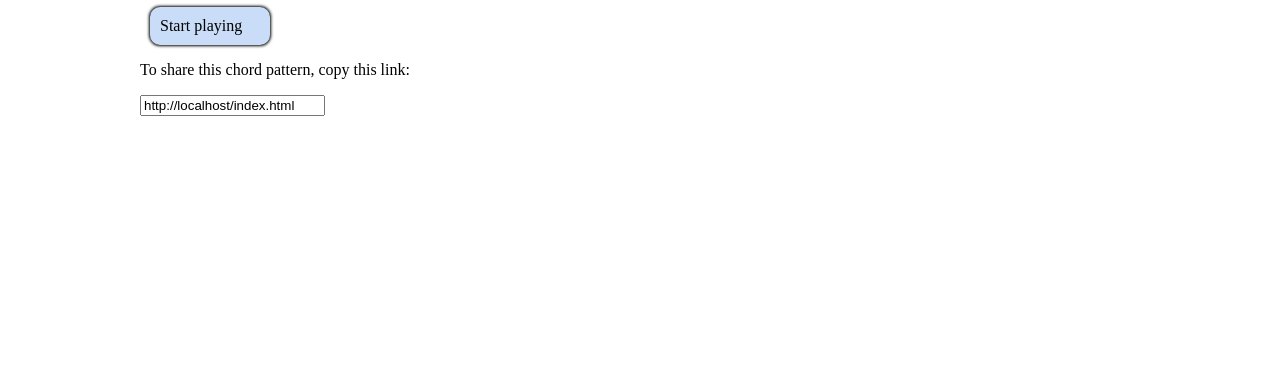
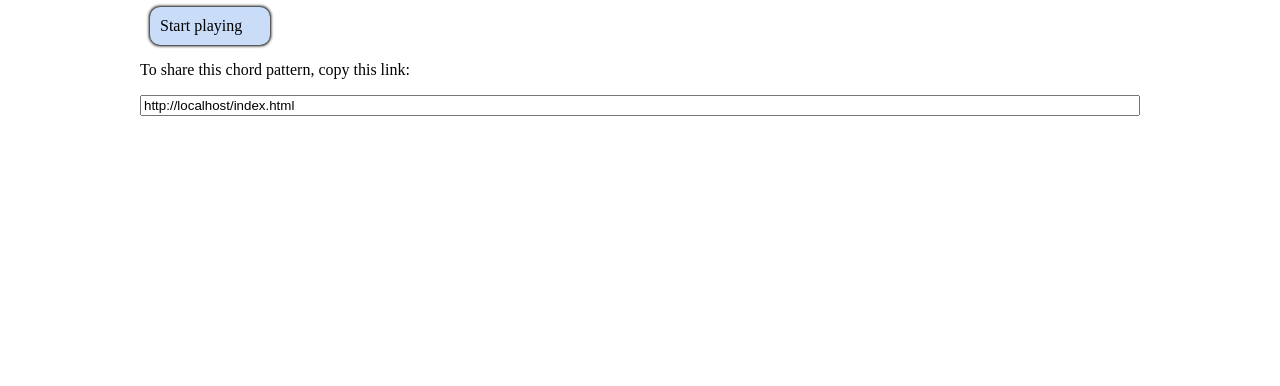
Before and after one commit to MichalPaszkiewicz/chordprogressiontool, a plain HTML site: page index.html in a window 1280 px wide. Shown: the part 331-717 px from the top of the page. Drawn offline with nearby package versions, Linux system fonts and the light colour scheme.

Commit message:
Update index.html

```diff
--- a/index.html
+++ b/index.html
@@ -43,7 +43,7 @@
 		<div class="button" ng-click="play()">Start playing</div>
 
 		<p>To share this chord pattern, copy this link:</p>
-		<input class="link" ng-model="siteLink"></input>
+		<input style="width: 100%;" class="link" ng-model="siteLink"></input>
 
 		<div class="push-footer"></div>
 	</div>
```
